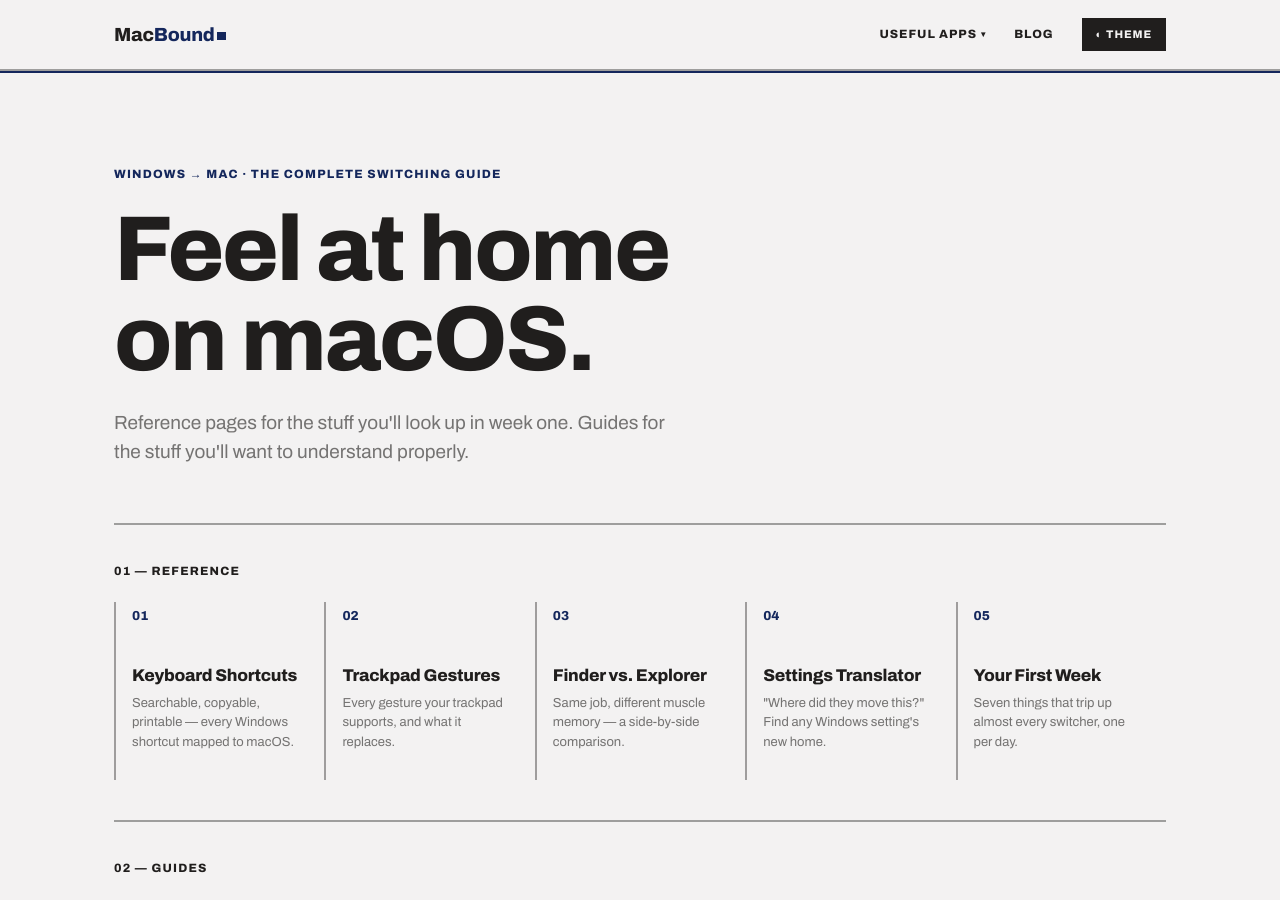
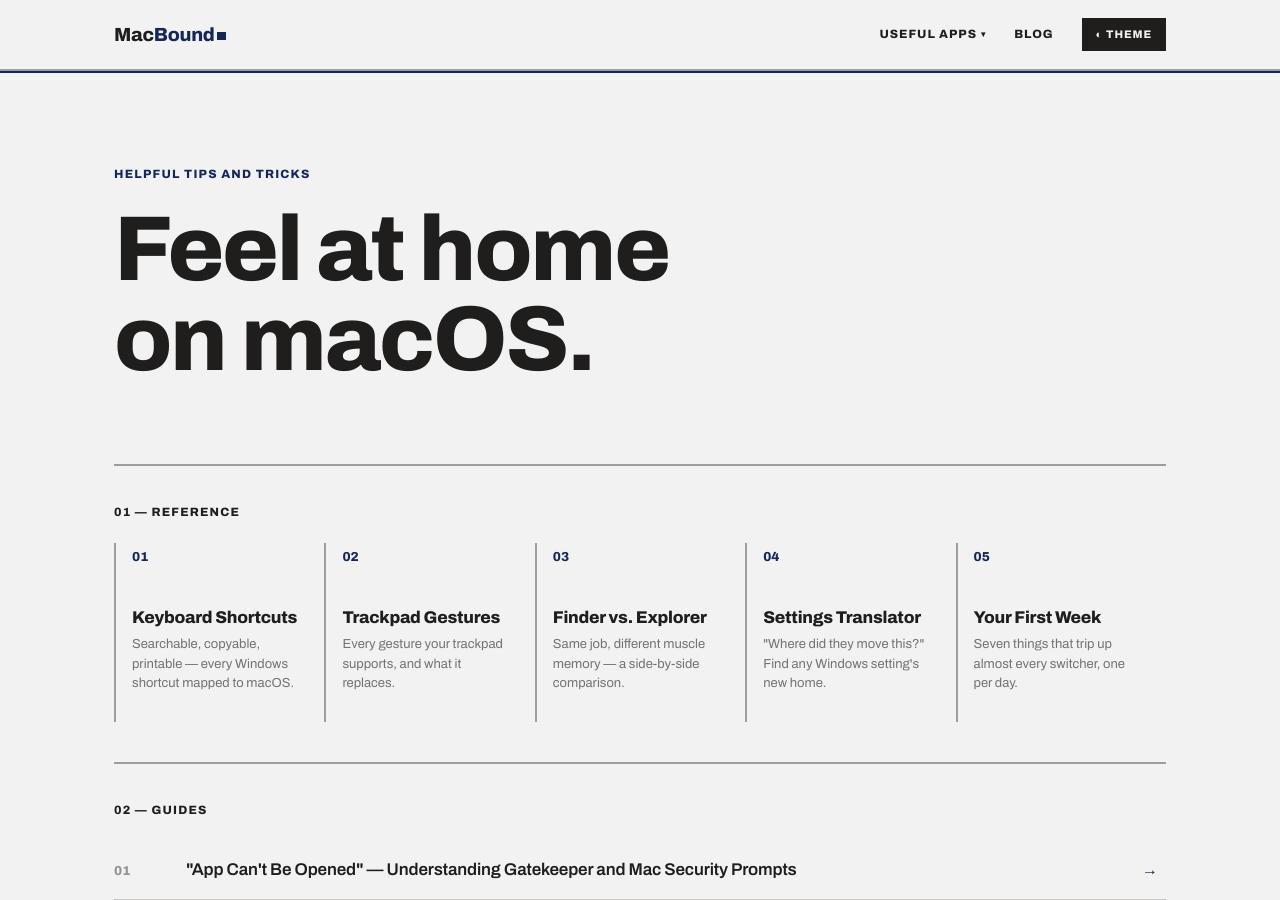
Before and after one commit to welchyuk-stack/scriptly-blog, a Jekyll site: the page built from index.md, in a window 1280 px wide and 900 px high. Built offline with Jekyll 4.4.1, drawn with Linux system fonts in a browser that asks for light colours; some of the changed text lies outside the part shown.

Commit message:
Homepage copy edits: kicker text, drop hero subtitle and closing poster banner
Per feedback markup on the homepage screenshot:
- Kicker changed from 'Windows → Mac · The complete switching guide' to 'Helpful tips and tricks'
- Removed the hero subtitle paragraph under the H1
- Removed the closing navy poster banner ('Built by switchers, for switchers.') — page now ends after the guide index

```diff
--- a/index.md
+++ b/index.md
@@ -10,9 +10,8 @@ show_breadcrumb: false
 ---
 
 <div class="hero">
-  <div class="kicker">Windows → Mac · The complete switching guide</div>
+  <div class="kicker">Helpful tips and tricks</div>
   <h1>Feel at home<br>on macOS.</h1>
-  <p>Reference pages for the stuff you'll look up in week one. Guides for the stuff you'll want to understand properly.</p>
 </div>
 
 <hr class="hr">
@@ -61,8 +60,3 @@ show_breadcrumb: false
   </a>
 {% endfor %}
 </div>
-
-<div class="poster">
-  <div class="poster__kicker">From the makers of Scriptly &amp; SnipClip</div>
-  <div class="poster__title">Built by switchers, for switchers.</div>
-</div>
```
